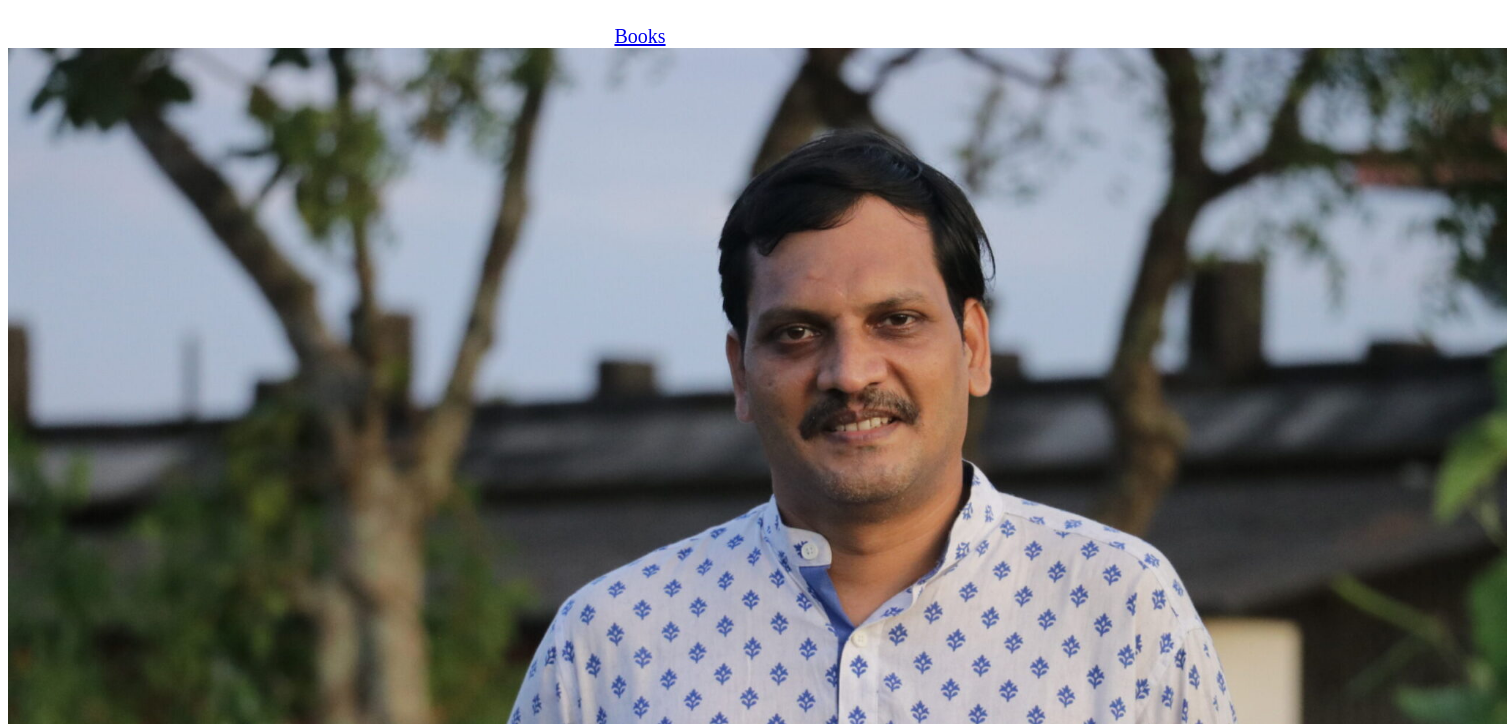
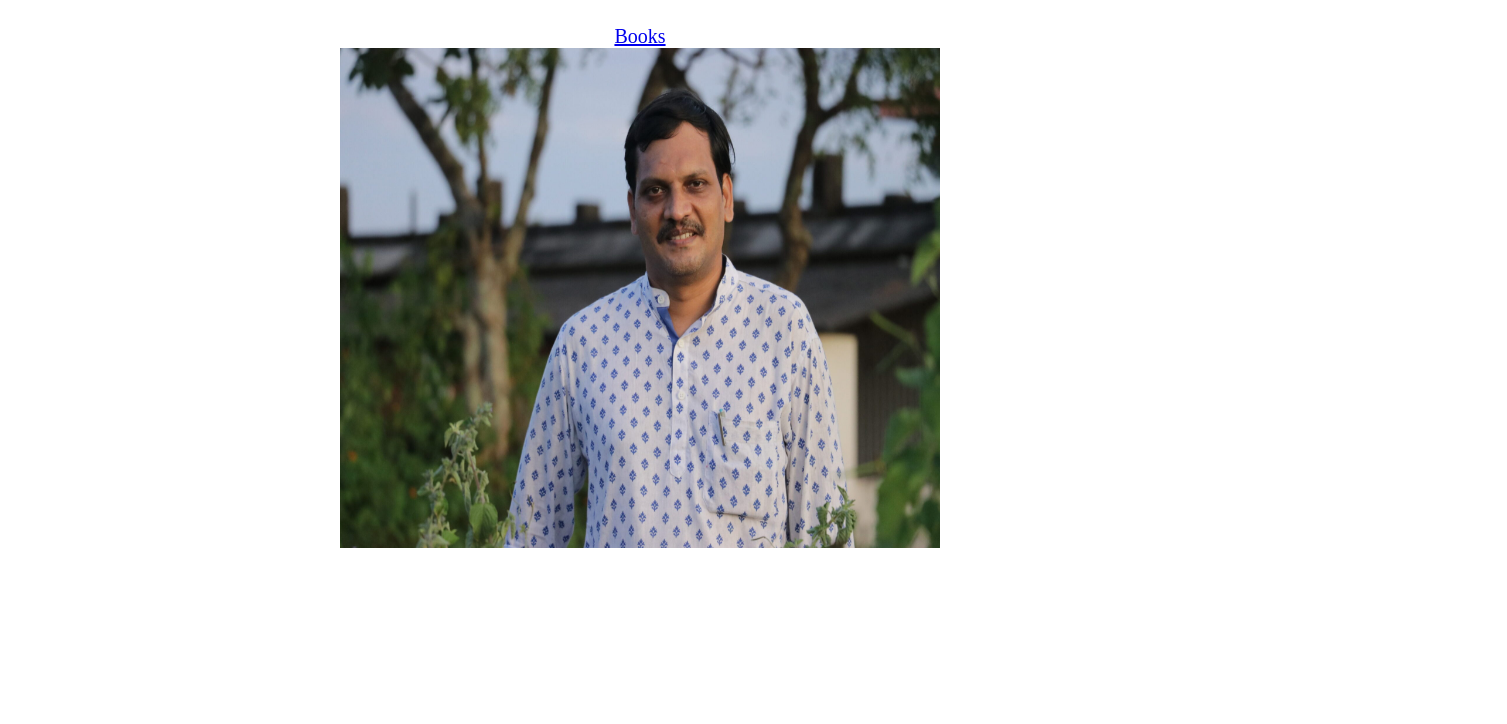
Before and after one commit to amandope/V.H-nishaad, a plain HTML site: page index.html in a window 1280 px wide. Shown: the part 76-800 px from the top of the page, 1507 px wide, since content can reach past the window. Drawn offline with Linux system fonts and the light colour scheme.

Commit message:
Add files via upload

```diff
--- a/index.html
+++ b/index.html
@@ -11,6 +11,6 @@
     <center><h1 class="h11"><b>Welcome</b></h1></center>
    <center> <a href="https://ezidial.com/product-category/books/">Books</a></center>
 
-    <center><img src="v.hnishad uncule.jpg" alt="" height="1000cm"></center>
+    <center><img src="v.hnishad uncule.jpg" alt="" height="500cm" width="600cm "></center>
 </body>
 </html>
```
